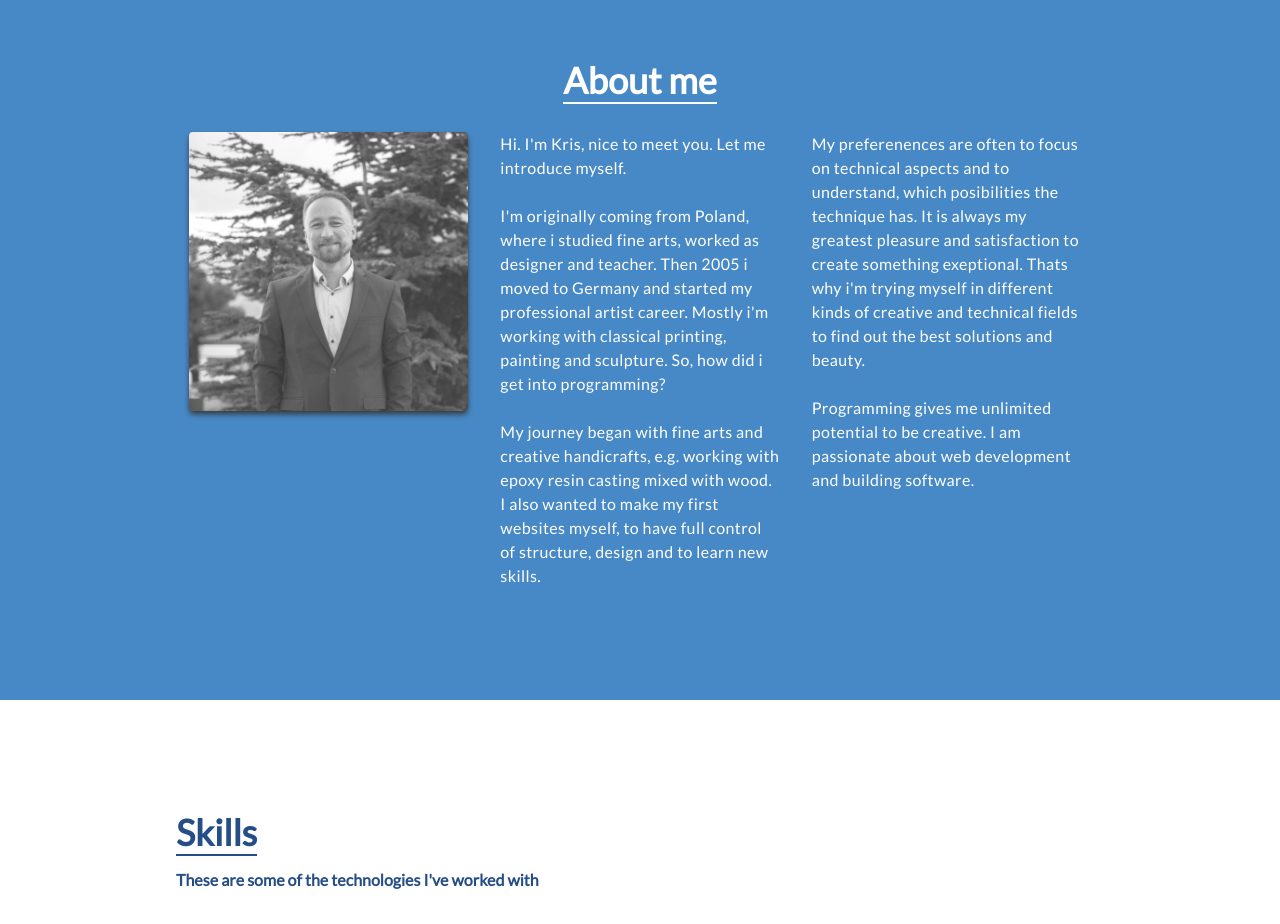
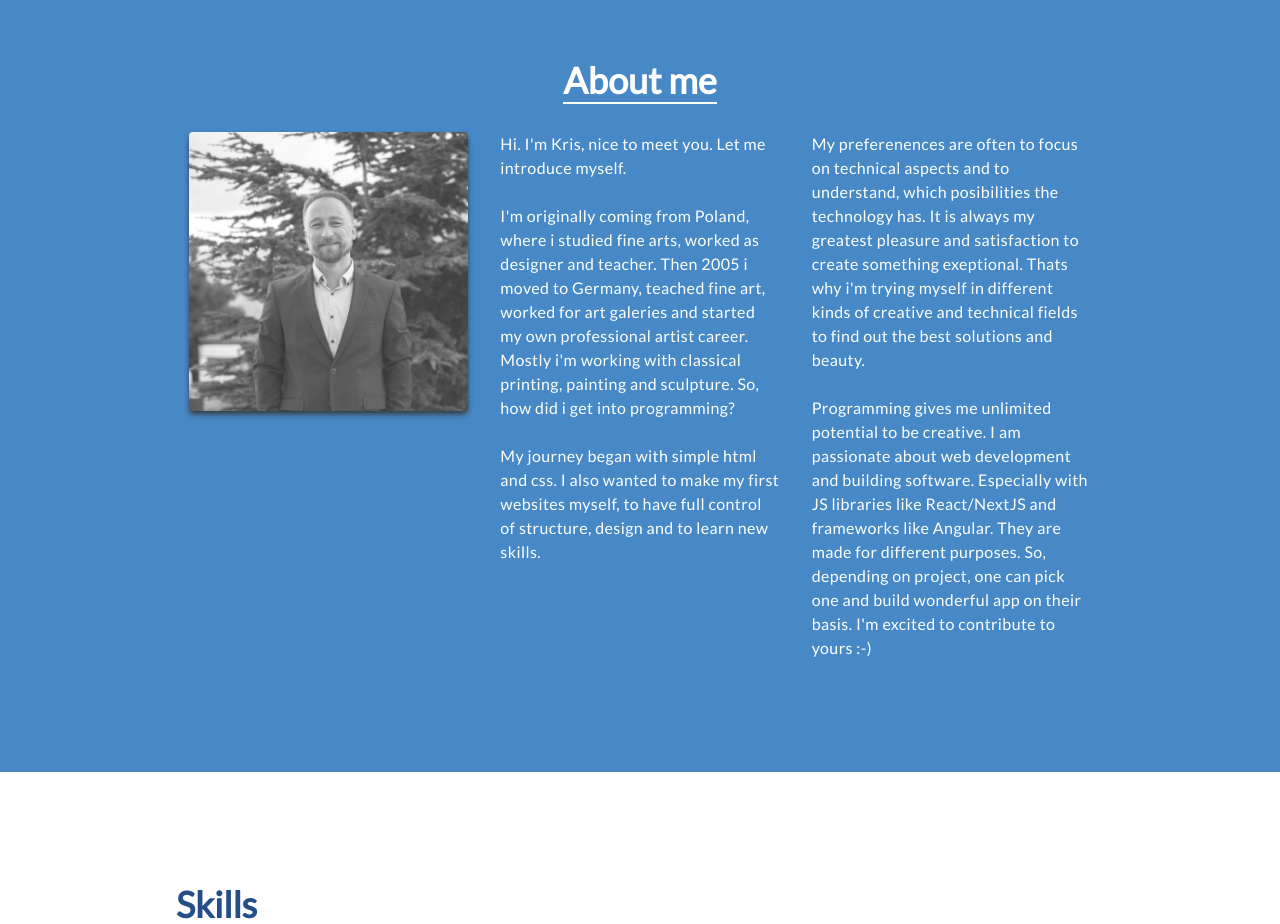
Before and after one commit to krisbaranski/portfolio, a React (Create React App) app: page / in a window 1280 px wide. Shown: the part 900-1824 px from the top of the page. Built offline with nearby package versions, Linux system fonts and the light colour scheme.

Commit message:
docs: add aditional text to aboutme component

```diff
--- a/src/components/Aboutme.js
+++ b/src/components/Aboutme.js
@@ -23,23 +23,23 @@ export const Aboutme = () => {
             <br />
             <p>
               I'm originally coming from Poland, where i studied fine arts,
-              worked as designer and teacher. Then 2005 i moved to Germany and
-              started my professional artist career. Mostly i'm working with
-              classical printing, painting and sculpture. So, how did i get into
+              worked as designer and teacher. Then 2005 i moved to Germany,
+              teached fine art, worked for art galeries and started my own
+              professional artist career. Mostly i'm working with classical
+              printing, painting and sculpture. So, how did i get into
               programming?
             </p>
             <br />
             <p>
-              My journey began with fine arts and creative handicrafts, e.g.
-              working with epoxy resin casting mixed with wood. I also wanted to
-              make my first websites myself, to have full control of structure,
+              My journey began with simple html and css. I also wanted to make
+              my first websites myself, to have full control of structure,
               design and to learn new skills.
             </p>
           </div>
           <div>
             <p>
               My preferenences are often to focus on technical aspects and to
-              understand, which posibilities the technique has. It is always my
+              understand, which posibilities the technology has. It is always my
               greatest pleasure and satisfaction to create something exeptional.
               Thats why i'm trying myself in different kinds of creative and
               technical fields to find out the best solutions and beauty.
@@ -47,7 +47,11 @@ export const Aboutme = () => {
             <br />
             <p>
               Programming gives me unlimited potential to be creative. I am
-              passionate about web development and building software.
+              passionate about web development and building software. Especially
+              with JS libraries like React/NextJS and frameworks like Angular.
+              They are made for different purposes. So, depending on project,
+              one can pick one and build wonderful app on their basis. I'm
+              excited to contribute to yours :-)
             </p>
           </div>
         </div>
```
